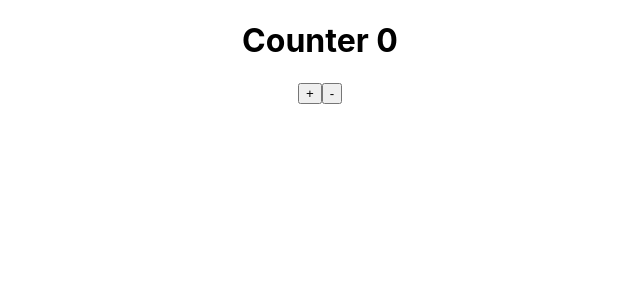
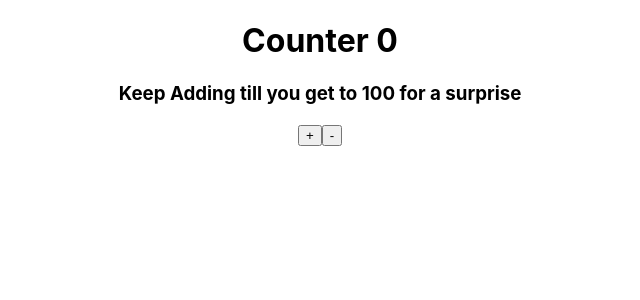
Before and after one commit to crapwood/redux-react, a React (Create React App) app in the folder redux-app/: page / in a window 1280 px wide. Shown: the top 300 px of the page, without its empty margins (320-960 px from the left). Built offline with nearby package versions, Linux system fonts and the light colour scheme.

Commit message:
added gamification

```diff
--- a/redux-app/src/App.js
+++ b/redux-app/src/App.js
@@ -10,9 +10,11 @@ function App() {
   return (
     <div className="App">
       <h1>Counter {counter}</h1>
-
+      {counter < 100 && <h3>Keep Adding till you get to 100 for a surprise</h3>}
       <button onClick={() => dispatch(increment(5))}>+</button>
       <button onClick={() => dispatch(decrement())}>-</button>
+
+      {counter > 100 && <h1>YOU WON!!!!</h1>}
     </div>
   );
 }
```
